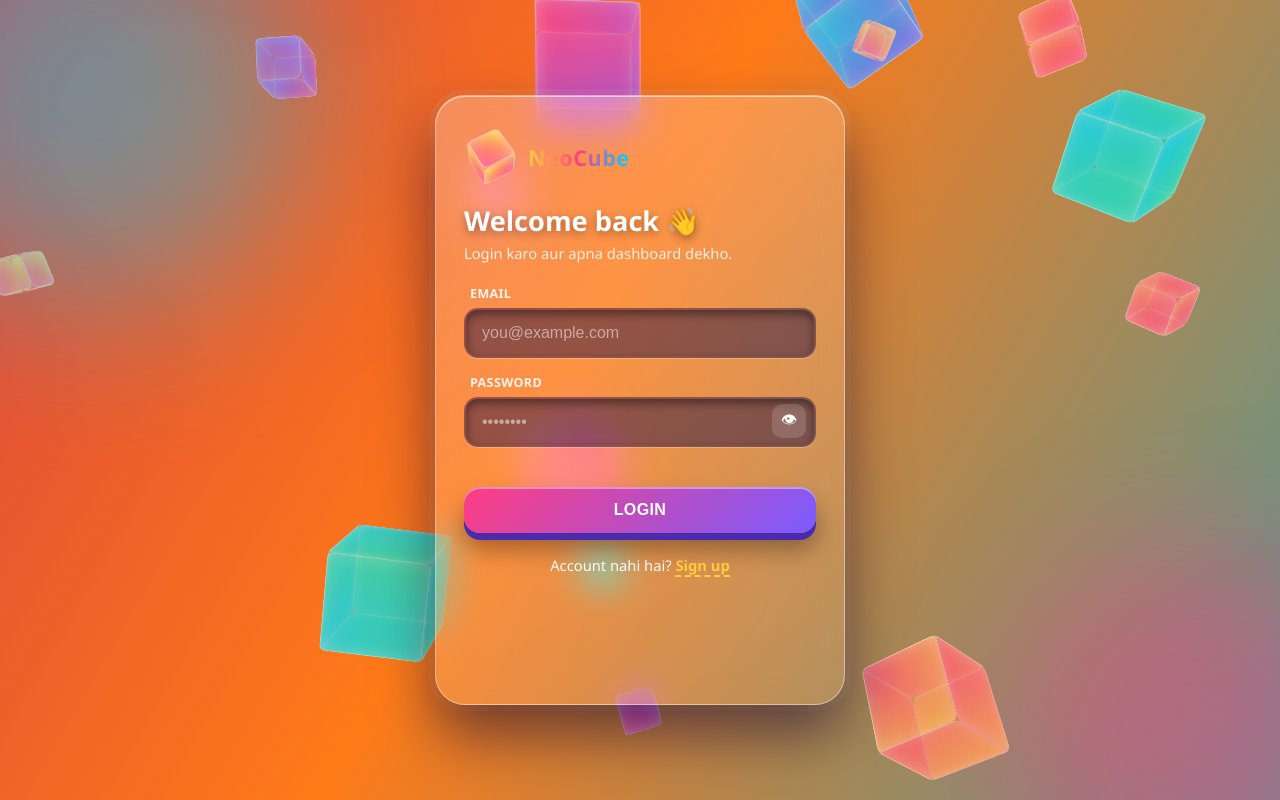
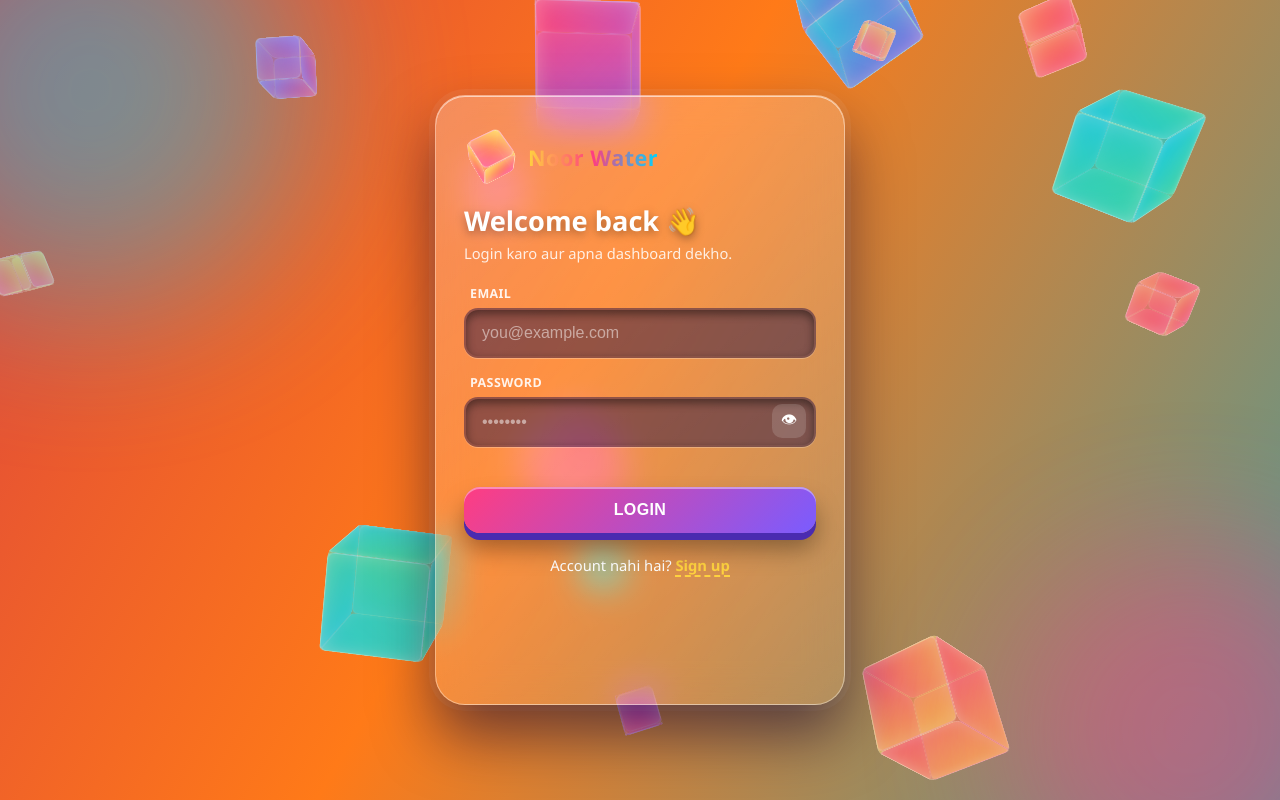
Before and after one commit to Rashid5046/neocube, a plain HTML site: page index.html in a window 1280 px wide. Drawn offline with Linux system fonts and the light colour scheme.

Commit message:
Update index.html

```diff
--- a/index.html
+++ b/index.html
@@ -620,7 +620,7 @@ body{
 /* =====================================================
    ✏️  YAHAN APNI COMPANY KA NAAM LIKHO (sirf yehi change karna hai)
    ===================================================== */
-const COMPANY_NAME = "NeoCube";
+const COMPANY_NAME = "Noor Water";
 
 (function(){
   const $=s=>document.querySelector(s), $$=s=>document.querySelectorAll(s);
```
